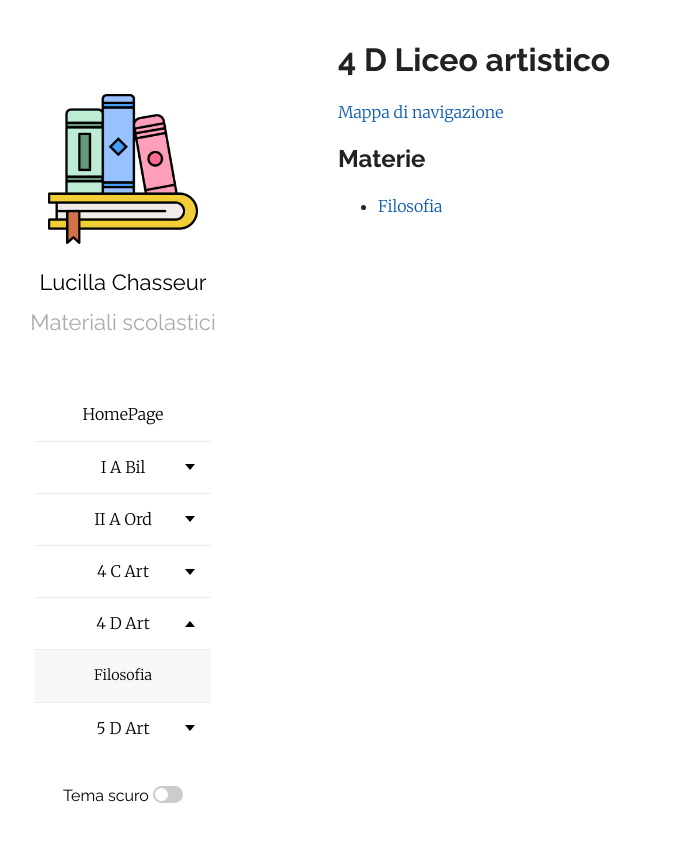
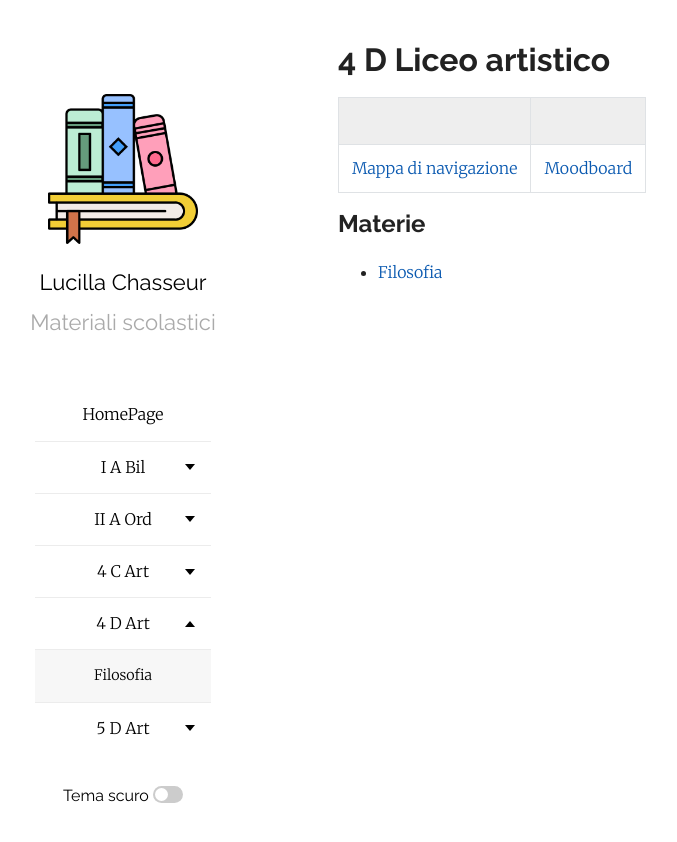
Before and after one commit to efemeridi/efemeridi.github.io, a Jekyll site: the page built from 4d_art.md, in a window 1280 px wide. Shown: the top 842 px of the page, without its empty margins (62-739 px from the left). Built offline with Jekyll 4.4.1, drawn with Linux system fonts in a browser that asks for light colours; our own code applies the rules of GitHub Pages for plain Markdown files.

Commit message:
Update navigation links in 4d_art.md

```diff
--- a/4d_art.md
+++ b/4d_art.md
@@ -3,7 +3,10 @@ layout: page
 ---
 # 4 D Liceo artistico
 
-[Mappa di navigazione](/materiali/4_D_art/mappa_di_navigazione_studenti_4_D.pdf/)
+|||
+|---|---|
+|[Mappa di navigazione](materiali/4_D_art/PROVA_D_OPERA_INIZIALE/PROVA_D_OPERA_INIZIALE_ARTISTICO_studenti_4_C.pdf)|[Moodboard](materiali/4_C_art/PROVA_D_OPERA_INIZIALE/moodboard/settembre/vista_moodboard.md)|
+
 
 ## Materie
 
```
